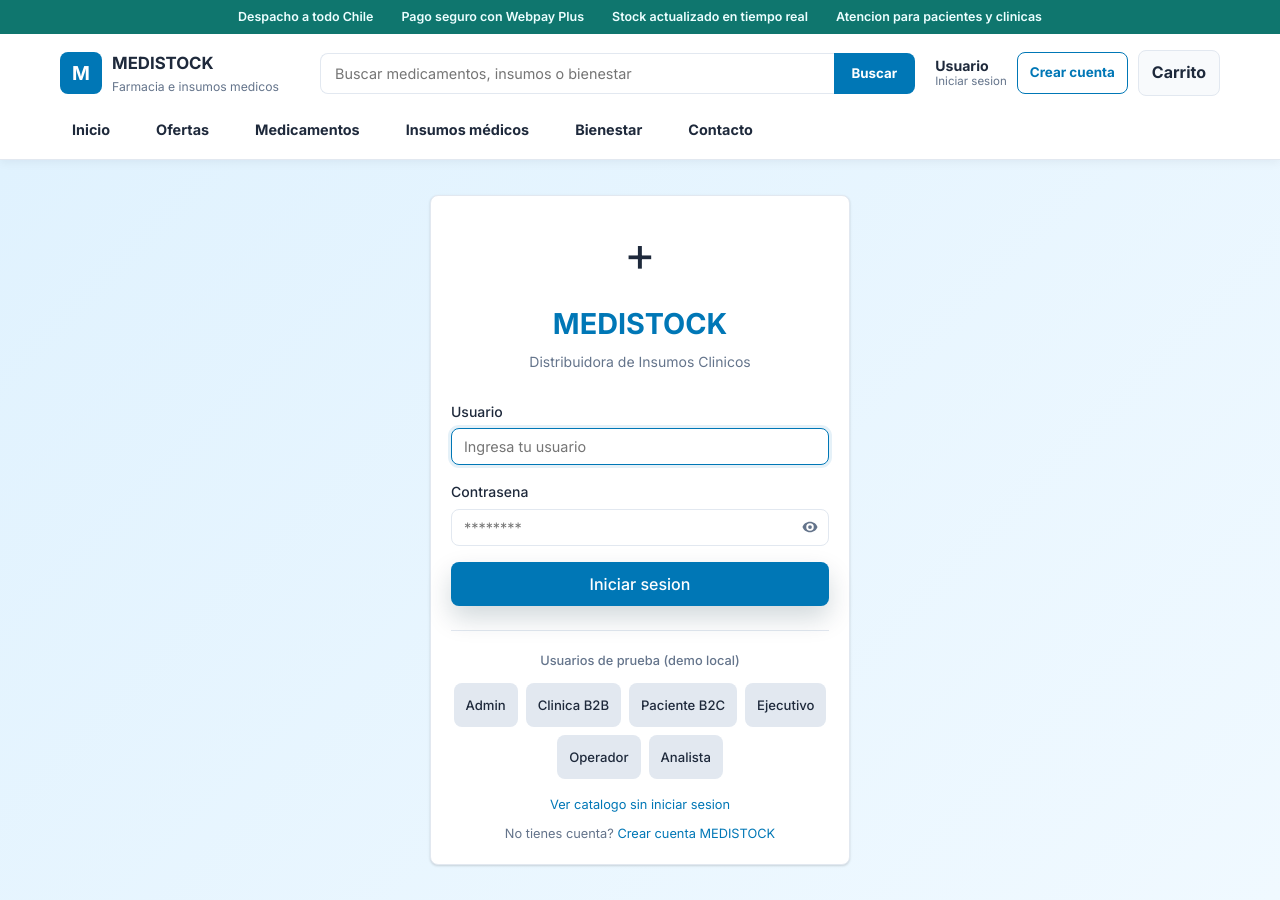
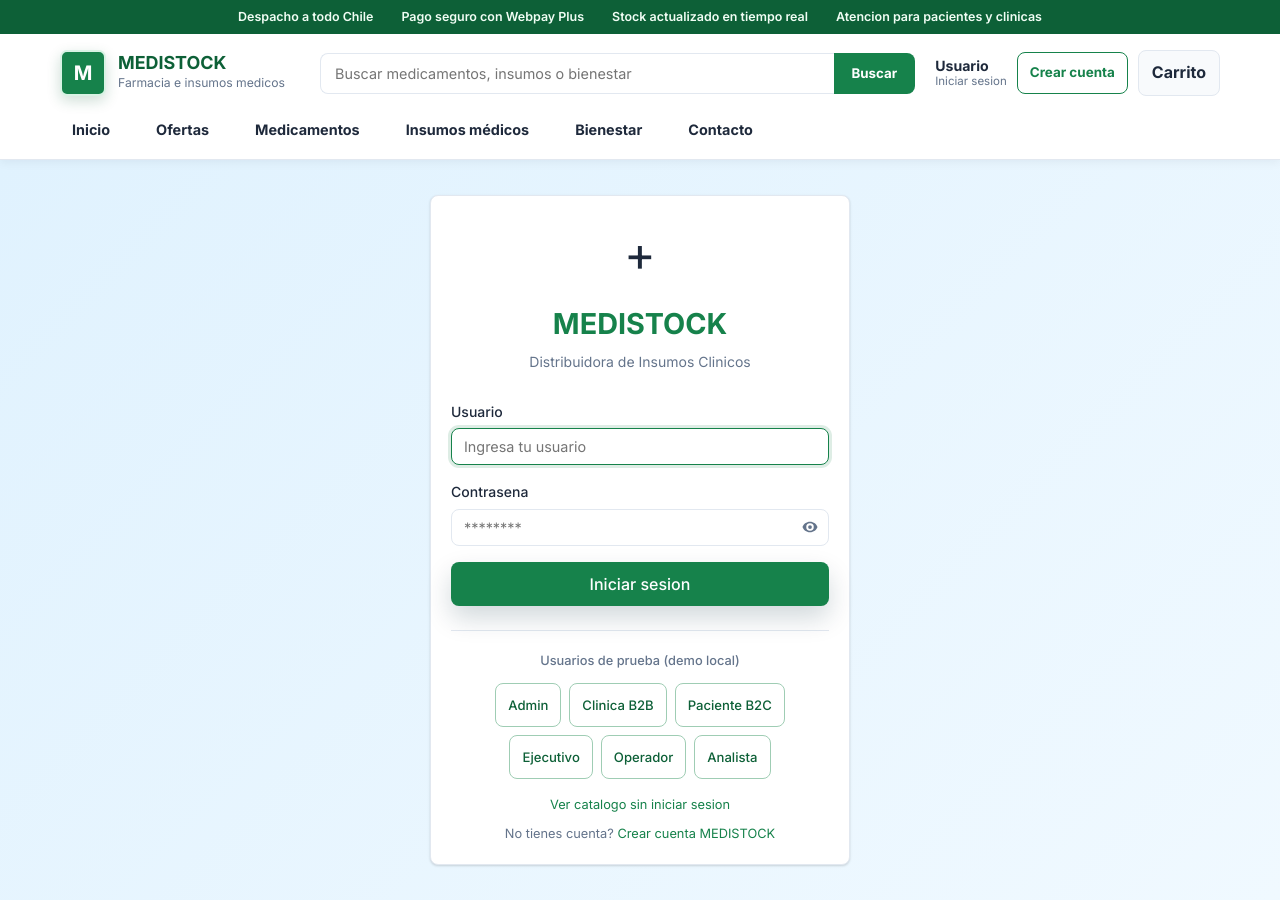
Before and after one commit to rikenichi/integracion_ricardo, a React (Vite) app in the folder frontend/: page /login in a window 1280 px wide. Built offline with nearby package versions, Linux system fonts and the light colour scheme; no server answers.

Commit message:
Mejora estilo visual Medistock

```diff
--- a/frontend/src/components/Navbar.css
+++ b/frontend/src/components/Navbar.css
@@ -10,8 +10,8 @@
 .topbar {
   min-height: 34px;
   padding: 7px 24px;
-  background: #0f766e;
-  color: #ecfeff;
+  background: #0d6037;
+  color: #f0fdf4;
   display: flex;
   justify-content: center;
   gap: 28px;
@@ -34,7 +34,7 @@
 .header-brand {
   display: flex;
   align-items: center;
-  gap: 10px;
+  gap: 12px;
   color: var(--color-text);
 }
 
@@ -45,15 +45,17 @@
 }
 
 .brand-mark {
-  width: 42px;
-  height: 42px;
-  border-radius: 8px;
+  width: 46px;
+  height: 46px;
+  border-radius: 7px;
   display: grid;
   place-items: center;
-  background: var(--color-primary);
+  background: #16824b;
   color: #fff;
-  font-weight: 800;
-  font-size: 1.2rem;
+  border: 2px solid #d8f3e4;
+  box-shadow: 0 5px 14px rgba(13, 96, 55, 0.2);
+  font-weight: 900;
+  font-size: 1.25rem;
 }
 
 .header-brand strong,
@@ -63,7 +65,9 @@
 
 .header-brand strong {
   letter-spacing: 0;
-  font-size: 1.05rem;
+  color: #0d6037;
+  font-size: 1.12rem;
+  line-height: 1.05;
 }
 
 .header-brand small {
@@ -89,7 +93,7 @@
 .header-search input:focus {
   outline: none;
   border-color: var(--color-primary);
-  box-shadow: 0 0 0 3px rgba(0,119,182,0.1);
+  box-shadow: 0 0 0 3px rgba(22,130,75,0.14);
 }
 
 .header-search button {
@@ -145,7 +149,7 @@
 }
 
 .register-link:hover {
-  background: #e0f2fe;
+  background: #edf8f1;
   text-decoration: none;
 }
 
@@ -183,15 +187,15 @@
 }
 
 .category-nav a:hover {
-  color: var(--color-text);
-  background: rgba(72, 202, 228, 0.18);
+  color: var(--color-primary-dark);
+  background: #edf8f1;
   text-decoration: none;
 }
 
 .category-nav a.nav-activo {
   background: var(--color-secondary);
-  color: var(--color-text);
-  box-shadow: 0 2px 6px rgba(72, 202, 228, 0.35);
+  color: var(--color-primary-dark);
+  box-shadow: inset 0 0 0 1px #9fcdb4;
 }
 
 .category-nav a.nav-activo:hover {
--- a/frontend/src/index.css
+++ b/frontend/src/index.css
@@ -1,10 +1,10 @@
 *, *::before, *::after { box-sizing: border-box; margin: 0; padding: 0; }
 
 :root {
-  --color-primary: #0077b6;
-  --color-primary-dark: #005f8e;
-  --color-secondary: #48cae4;
-  --color-success: #2d6a4f;
+  --color-primary: #16824b;
+  --color-primary-dark: #0d6037;
+  --color-secondary: #d8f3e4;
+  --color-success: #16824b;
   --color-danger: #c1121f;
   --color-warning: #f4a261;
   --color-bg: #f8fafc;
@@ -39,8 +39,8 @@ button { cursor: pointer; font-family: inherit; }
 .btn:disabled { opacity: 0.6; cursor: not-allowed; }
 .btn-primary { background: var(--color-primary); color: #fff; }
 .btn-primary:hover:not(:disabled) { background: var(--color-primary-dark); box-shadow: var(--shadow-md); transform: translateY(-1px); }
-.btn-secondary { background: var(--color-border); color: var(--color-text); }
-.btn-secondary:hover:not(:disabled) { background: #cbd5e1; transform: translateY(-1px); }
+.btn-secondary { background: #fff; color: var(--color-primary-dark); border: 1px solid #9fcdb4; }
+.btn-secondary:hover:not(:disabled) { background: #edf8f1; border-color: var(--color-primary); transform: translateY(-1px); }
 .btn-danger  { background: var(--color-danger); color: #fff; }
 .btn-success { background: var(--color-success); color: #fff; }
 .btn-sm { padding: 5px 12px; font-size: 0.82rem; }
@@ -83,7 +83,7 @@ button { cursor: pointer; font-family: inherit; }
 .form-group select:focus,
 .form-group textarea:focus {
   outline: none; border-color: var(--color-primary);
-  box-shadow: 0 0 0 3px rgba(0,119,182,0.1);
+  box-shadow: 0 0 0 3px rgba(22,130,75,0.14);
 }
 
 .grid-2 { display: grid; grid-template-columns: repeat(2, 1fr); gap: 20px; }
--- a/frontend/src/pages/public/CatalogoPage.css
+++ b/frontend/src/pages/public/CatalogoPage.css
@@ -4,11 +4,9 @@
   margin-bottom: 24px;
   padding: 28px;
   min-height: 230px;
-  border: 1px solid rgba(0, 119, 182, 0.18);
+  border: 1px solid rgba(22, 130, 75, 0.2);
   border-radius: var(--radius);
-  background:
-    radial-gradient(circle at 86% 18%, rgba(72, 202, 228, 0.32), transparent 28%),
-    linear-gradient(135deg, #064e7a 0%, #0077b6 48%, #0f766e 100%);
+  background: linear-gradient(135deg, #0b5431 0%, #16824b 58%, #247a62 100%);
   color: #fff;
   display: grid;
   grid-template-columns: minmax(0, 1fr) 260px;
@@ -147,16 +145,39 @@
   animation: cardEnter 0.28s ease both;
 }
 .producto-card:hover {
-  border-color: rgba(0,119,182,0.28);
+  border-color: rgba(22,130,75,0.34);
   box-shadow: var(--shadow-md); transform: translateY(-3px);
 }
 
 .producto-img {
-  height: 150px; background: linear-gradient(135deg, #eff6ff, #ecfeff);
+  width: 100%;
+  aspect-ratio: 1 / 1;
+  max-height: 210px;
+  min-height: 150px;
+  background: #f0f9f4;
   display: flex; align-items: center; justify-content: center;
+  border-bottom: 1px solid #d8f3e4;
+  overflow: hidden;
 }
-.producto-img img { width: 100%; height: 100%; object-fit: cover; }
-.producto-icon { font-size: 3rem; }
+.producto-img img {
+  width: 100%;
+  height: 100%;
+  padding: 14px;
+  object-fit: contain;
+  background: #fff;
+}
+.producto-icon {
+  width: 76px;
+  height: 76px;
+  border-radius: 50%;
+  display: grid;
+  place-items: center;
+  background: #fff;
+  border: 2px solid #9fcdb4;
+  color: var(--color-primary-dark);
+  font-size: 2.4rem;
+  box-shadow: 0 8px 22px rgba(13, 96, 55, 0.12);
+}
 
 .producto-stock-badge {
   position: absolute;
```
